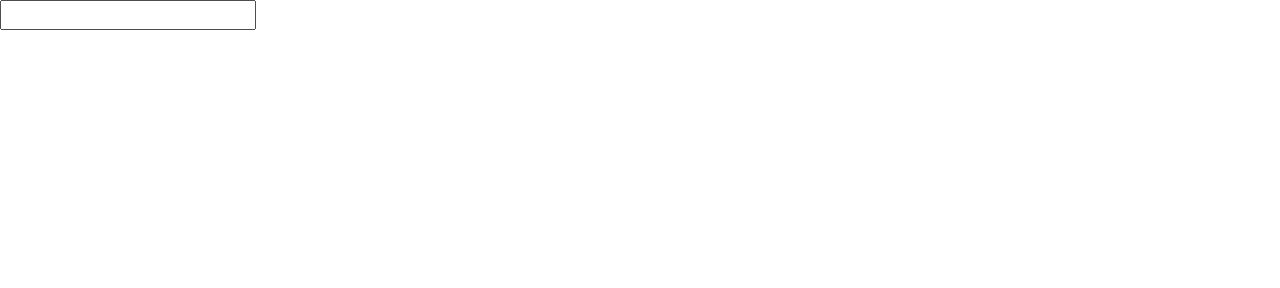
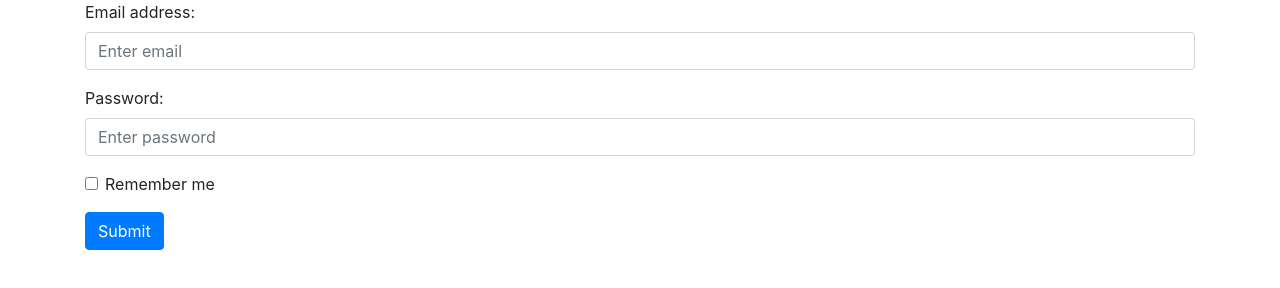
Before and after one commit to Chrys-code/Form-Validation, a website: page index.html in a window 1280 px wide. Drawn offline with nearby package versions, Linux system fonts and the light colour scheme.

Commit message:
Basic Form Validation

```diff
--- a/index.html
+++ b/index.html
@@ -13,16 +13,41 @@
     <title>Form Validation</title>
   </head>
   <body>
-    <!--form header
-login
-input1
-input2
-input type submit
--->
+    <div class="container">
+      <form action="/action_page.php">
+        <div class="form-group">
+          <div class="error"></div>
+          <label for="email">Email address:</label>
+          <!-- onchange="updateEmailArray()"-->
 
-    <form>
-      <input />
-    </form>
+          <input
+            type="email"
+            class="form-control"
+            placeholder="Enter email"
+            id="email"
+            required
+          />
+        </div>
+        <div class="form-group">
+          <label for="pwd">Password:</label>
+          <!-- onchange="updatePassArray()" -->
+
+          <input
+            type="password"
+            class="form-control"
+            placeholder="Enter password"
+            id="pwd"
+            required
+          />
+        </div>
+        <div class="form-group form-check">
+          <label class="form-check-label">
+            <input class="form-check-input" type="checkbox" /> Remember me
+          </label>
+        </div>
+        <button type="submit" class="btn btn-primary">Submit</button>
+      </form>
+    </div>
 
     <!-- JS, Popper.js, and jQuery -->
     <script
--- a/src/input.js
+++ b/src/input.js
@@ -0,0 +1,25 @@
+const inputs = document.querySelectorAll("input");
+const formBtn = document.querySelectorAll("button");
+const form = document.querySelector("form");
+const errElement = document.querySelector(".error");
+/*
+input[0] = email
+input[1] = password
+input[2] = checkbox
+*/
+form.addEventListener("submit", (e) => {
+  let messages = [];
+
+  if (inputs[0].value === "" || inputs[0].value == null) {
+    messages.push("Pls e-mail");
+  }
+
+  if (inputs[1].value.length < 6) {
+    messages.push("Your password is too short");
+  }
+
+  if (messages.length > 0) {
+    e.preventDefault();
+    errElement.innerText = messages.join(", ");
+  }
+});
```
Also changed, not shown: 1 other file.
